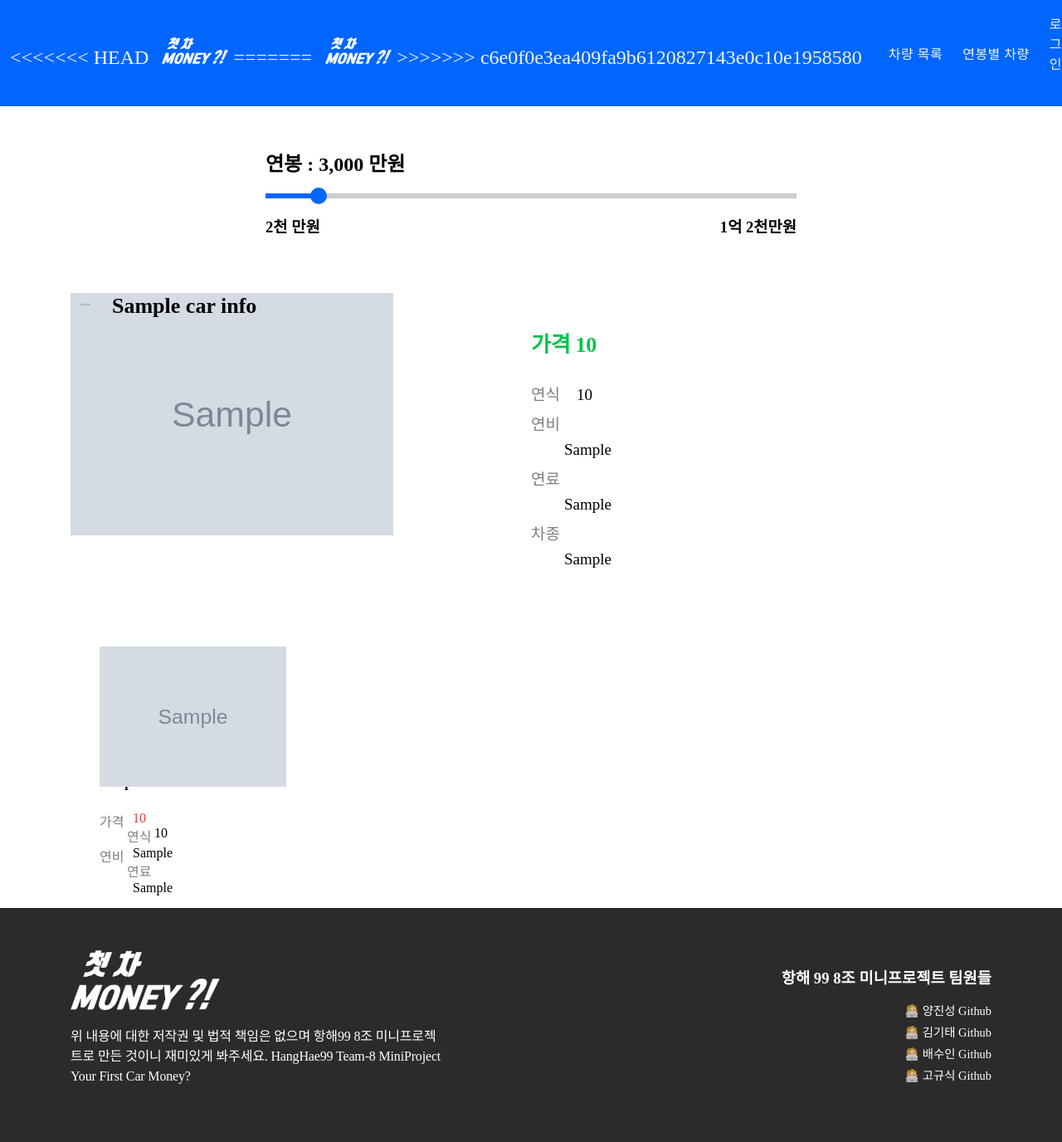
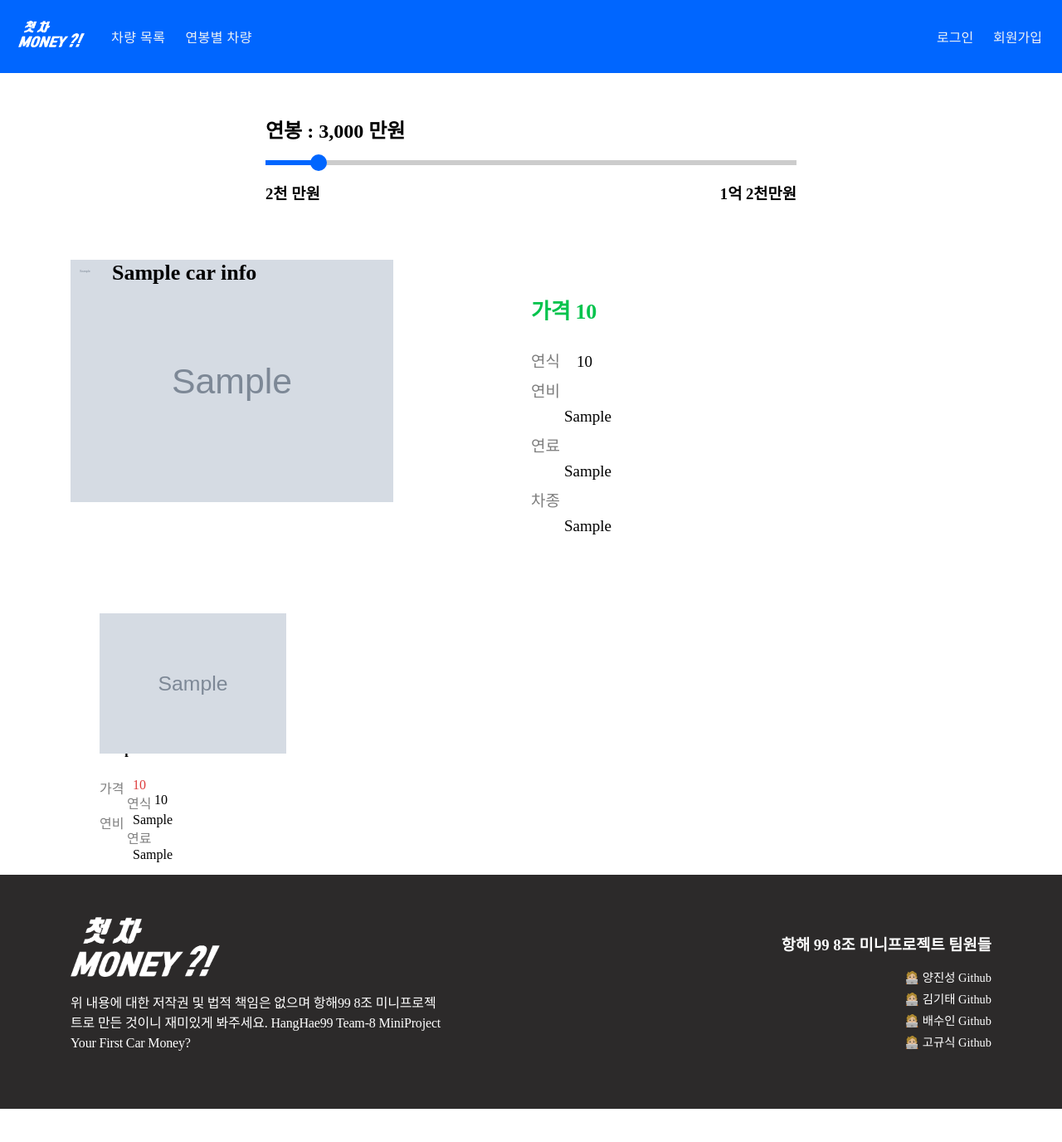
Before and after one commit to jinseoIT/firstcar_money, a Flask app: template templates/moneycar.html in a window 1280 px wide; the page is wider, and only the part inside the window is pictured. Shown: that part at 83% size. After the commit the page ends 1336 px from the top of that part, so only its background shows below. Run offline with Flask 2, Linux system fonts and the light colour scheme; the template is opened without the code that fills it: most values are stand-ins (such as "Sample title", 1, 10 or a date in 2020); grey boxes marked "Sample" are stand-in pictures; parts of the project's set-up code (start-up, migrations or seed data) failed here and were passed over; some libraries are stand-ins or nearby versions; some web fonts are replaced.

Commit message:
불필요 코드제거

```diff
--- a/static/JS/common.js
+++ b/static/JS/common.js
@@ -1,7 +1,7 @@
  const toTopEl = document.querySelector('#to-top');
 
         window.addEventListener('scroll', _.throttle(function () {
-            console.log(window.scrollY);
+
             if (window.scrollY > 700) {
                 //버튼 보이기!
                 gsap.to(toTopEl, .2, {
--- a/templates/carList.html
+++ b/templates/carList.html
@@ -109,6 +109,7 @@
   /* 차량 리스트 호출 */
   const getCarList = (page, order) => {
     let url = '/api/car-list'
+
     url += '?page=' + page + '&' + 'order=' + order
     fetch(url, {
       method: 'GET',
--- a/templates/common/footer.html
+++ b/templates/common/footer.html
@@ -1,3 +1,4 @@
+
 <!-- Footer -->
 <footer class="footer__container">
     <div class="container">
--- a/templates/common/header.html
+++ b/templates/common/header.html
@@ -3,11 +3,7 @@
   <div class="row">
     <nav class="col-12">
       <div class="header__title">
-<<<<<<< HEAD
-        <a href="/"><img class="logo_image" src="../static/img/mainlogo.png"  alt="로고"></a>
-=======
         <a href="/"><img class="logo_image" src="/static/Img/mainlogo.png"  alt="로고"></a>
->>>>>>> c6e0f0e3ea409fa9b6120827143e0c10e1958580
       </div>
       <script src="https://cdnjs.cloudflare.com/ajax/libs/lodash.js/4.17.21/lodash.min.js"integrity="sha512-WFN04846sdKMIP5LKNphMaWzU7YpMyCU245etK3g/2ARYbPK9Ub18eG+ljU96qKRCWh+quCY7yefSmlkQw1ANQ=="crossorigin="anonymous" referrerpolicy="no-referrer"></script>
     <script src="https://cdnjs.cloudflare.com/ajax/libs/gsap/3.7.1/gsap.min.js"integrity="sha512-UxP+UhJaGRWuMG2YC6LPWYpFQnsSgnor0VUF3BHdD83PS/pOpN+FYbZmrYN+ISX8jnvgVUciqP/fILOXDjZSwg=="crossorigin="anonymous" referrerpolicy="no-referrer"></script>
--- a/templates/moneycar.html
+++ b/templates/moneycar.html
@@ -36,7 +36,7 @@
 
             <div class="img__area">
               <span id="mainCar_name" class="car_name">{{carInfo.car_name}}</span>
-                <a href="/car/detail/{{ carInfo._id }}">
+                <a href="/car/detail/{{ carInfo._id }}" id="mainCar_detail_link">
                     <img src="{{carInfo.car_img}}"  id ="mainCar_img">
                     <div class="logo">
                         <img src="{{carInfo.car_maker_img}}"  id="mainCar_logo">
@@ -110,7 +110,6 @@
 
     const init = () => getCarListFromMoney(3000);
     function getCarListFromMoney (money) {
-        console.log('내연봉 = '+ money);
         fetch(`/api/car/from-range?min-money=${money}`)
           .then(res => res.json())
           .then(data => renderData(data))
@@ -120,7 +119,6 @@
     /* 차량 정보들을 넣어준다. */
     function renderData(data){
         const _list = data.carList;
-        console.log(_list);
       if(_list){
         setMainCar(_list[0]);
         setSubCars(_list);
@@ -128,7 +126,6 @@
     }
 
     const setMainCar = (carInfo) => {
-        console.log('차량정보', carInfo);
         document.querySelector('#mainCar_img').src = carInfo.car_img;
         document.querySelector('#mainCar_logo').src = carInfo.car_maker_img;
         document.querySelector('#mainCar_price').innerText = carInfo.car_price_full;
@@ -137,6 +134,7 @@
         document.querySelector('#mainCar_fuel').innertText = carInfo.car_fuel;
         document.querySelector('#mainCar_name').innerText = carInfo.car_name;
         document.querySelector('#mainCar_type').innerText = carInfo.car_type;
+        document.querySelector('#mainCar_detail_link').setAttribute('href', `/car/detail/${ carInfo._id }`)
     }
 
     const setSubCars = (list) => {
```
Also changed, not shown: static/JS/detail.js (+4 -9 lines), static/JS/youtube.js (+1 -6 lines).
